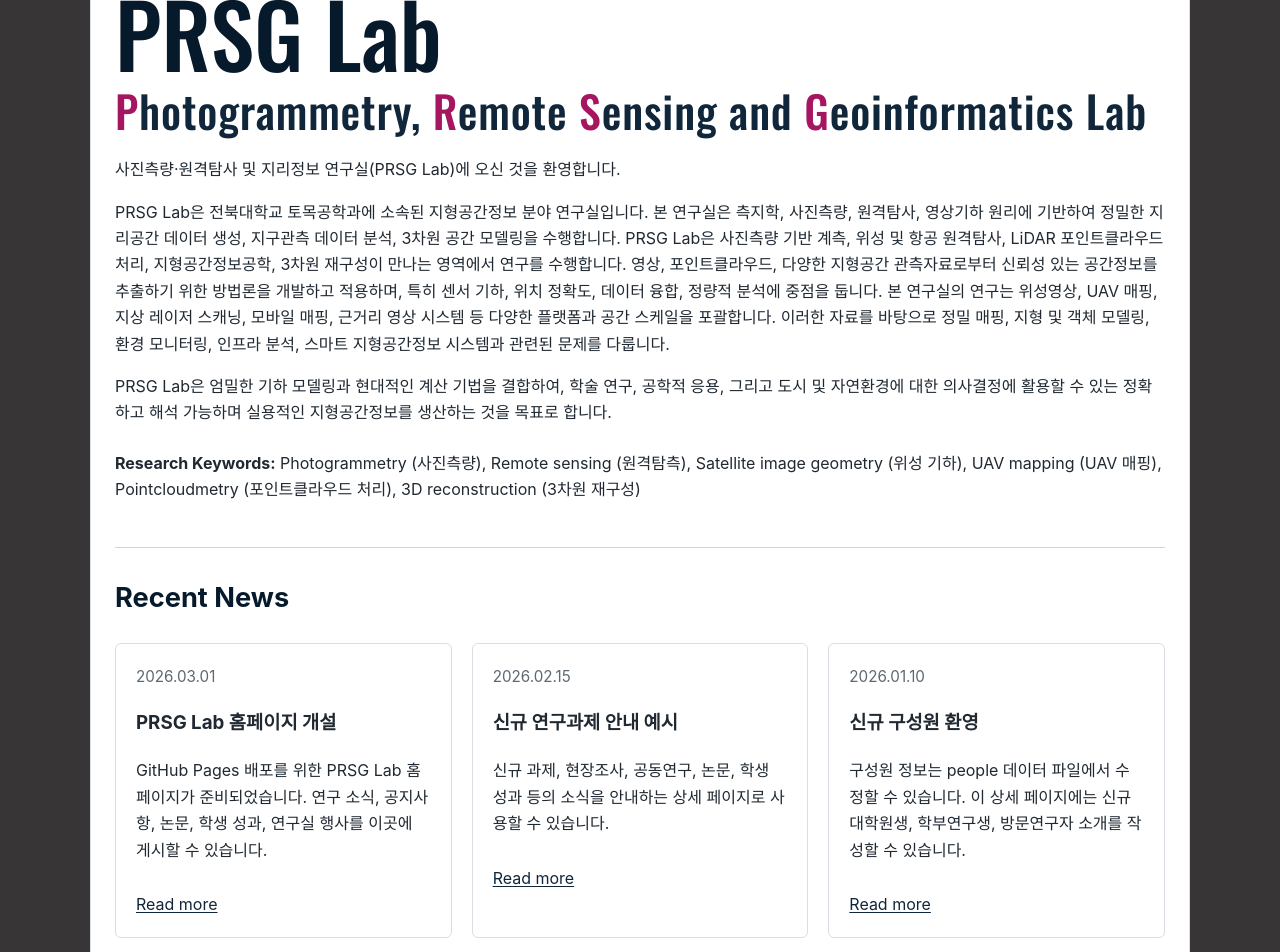
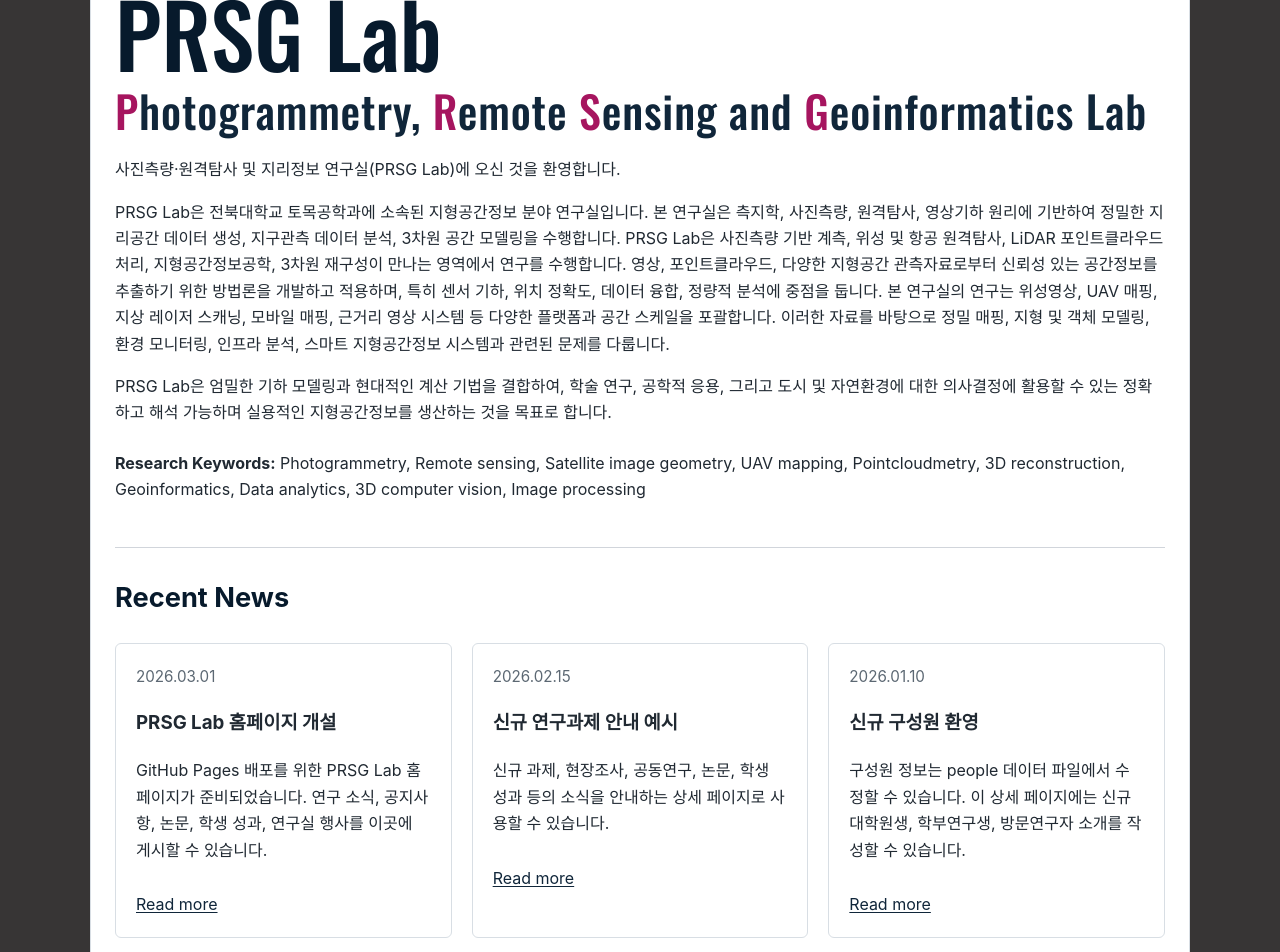
Before and after one commit to PRSG-Lab/prsg-lab.github.io, a Jekyll site: the page built from ko/index.md, in a window 1280 px wide. Shown: the part 318-1270 px from the top of the page. Built offline with Jekyll 4.4.1, drawn with Linux system fonts in a browser that asks for light colours; some web fonts are replaced.

Commit message:
Add files via upload

```diff
--- a/_data/home_en.yml
+++ b/_data/home_en.yml
@@ -11,6 +11,10 @@
   - UAV mapping
   - Pointcloudmetry
   - 3D reconstruction
+  - Geoinformatics
+  - Data analytics
+  - 3D computer vision
+  - Image processing
 contact_note: "Department of Civil Engineering, Jeonbuk National University"
 location:
   title: "Location"
--- a/_data/home_ko.yml
+++ b/_data/home_ko.yml
@@ -5,12 +5,16 @@
 pi_heading: ""
 pi_text: ""
 keywords:
-  - Photogrammetry (사진측량)
-  - Remote sensing (원격탐측)
-  - Satellite image geometry (위성 기하)
-  - UAV mapping (UAV 매핑)
-  - Pointcloudmetry (포인트클라우드 처리)
-  - 3D reconstruction (3차원 재구성)
+  - Photogrammetry
+  - Remote sensing
+  - Satellite image geometry
+  - UAV mapping
+  - Pointcloudmetry
+  - 3D reconstruction
+  - Geoinformatics
+  - Data analytics
+  - 3D computer vision
+  - Image processing
 contact_note: "전북대학교 토목공학과"
 location:
   title: "Location"
```
